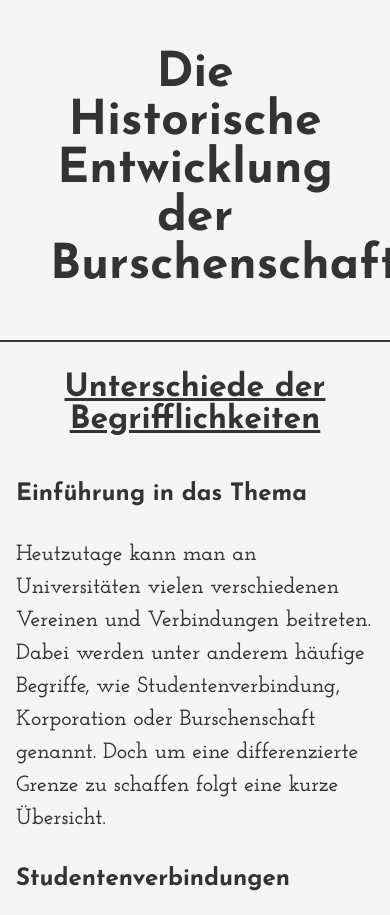
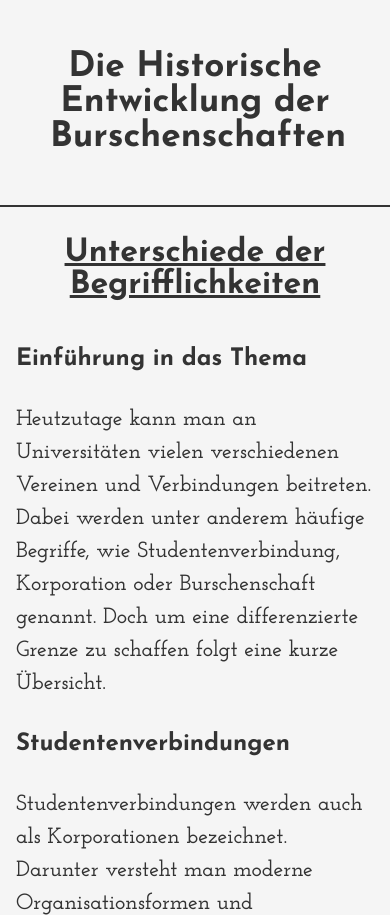
Before and after one commit to coldgreen101/burschenschaften, a plain HTML site: page index.html in a window 390 px wide. Shown: the top 915 px of the page. Drawn offline with Linux system fonts and the light colour scheme.

Commit message:
finish v2
finished project

```diff
--- a/style.css
+++ b/style.css
@@ -105,8 +105,8 @@ a:hover {
 }
 
 @media screen and (max-width: 768px) {
-  header {
-    font-size: 1rem;
+  .header {
+    font-size: 1.1rem;
   }
 
   .card-container {
@@ -115,3 +115,7 @@ a:hover {
     align-items: center;
   }
 }
+
+@media screen and (max-width: 500px) {
+  .header;
+}
```
